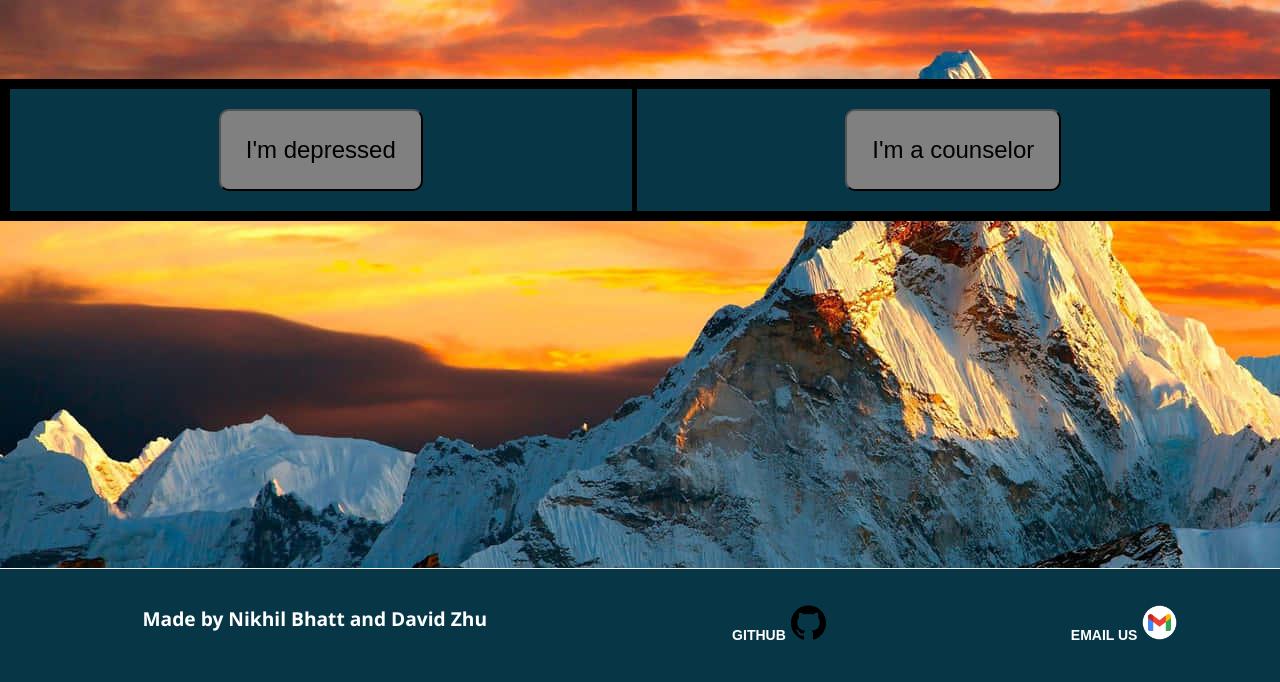
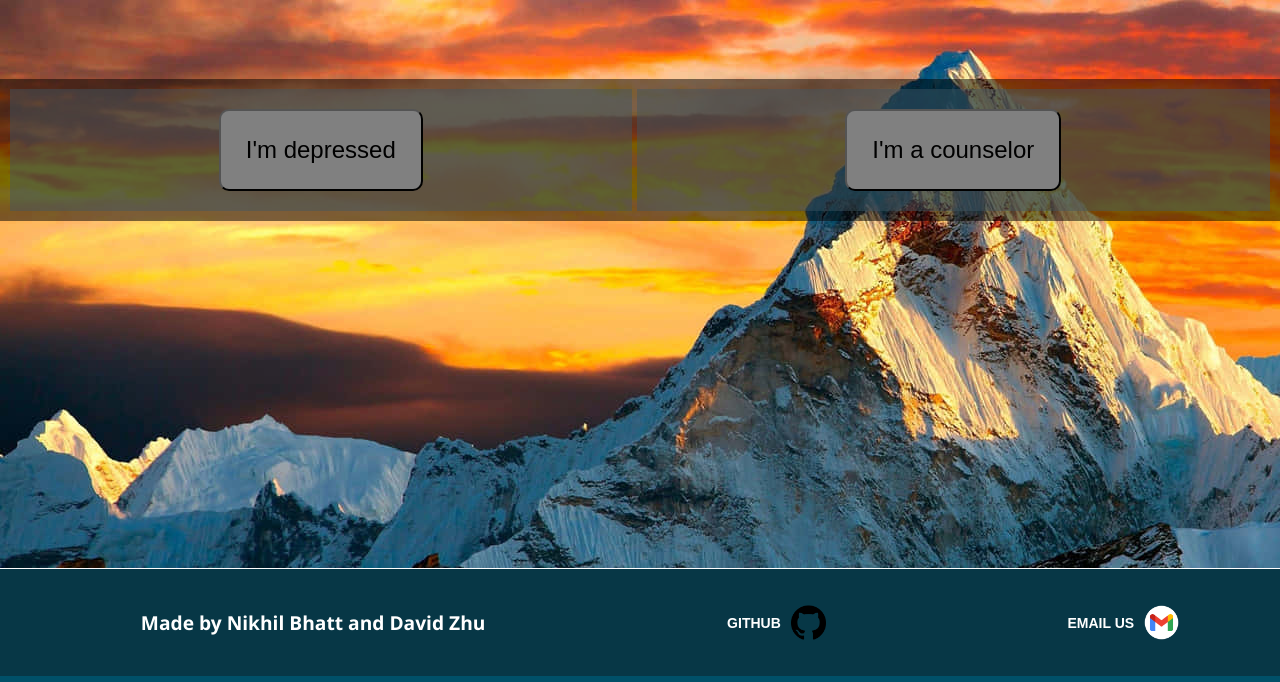
Before and after one commit to Formulaeagle161/Mental-Health-Project, a website built with Vite: page quickchat/index.html in a window 1280 px wide. Shown: the part 232-914 px from the top of the page. Built offline with nearby package versions, Linux system fonts and the light colour scheme; some packages are replaced by stand-ins of ours; no server answers; the database is empty.

Commit message:
quick
qwuef

```diff
--- a/quickchat/index.html
+++ b/quickchat/index.html
@@ -5,6 +5,7 @@
     <meta name="viewport" content="width=device-width, initial-scale=1.0">
     <title>Awarenymous - Quick Chat</title>
     <link rel="stylesheet" href="quickchat.css" />
+    <link rel = "stylesheet" href = "style.css"/>
 </head>
 <body>
 
--- a/quickchat/quickchat.css
+++ b/quickchat/quickchat.css
@@ -46,7 +46,7 @@ h4 {
     display: grid;
     grid-template-columns: auto auto;
     gap: 5px;
-    background-color: #000000;
+    background-color: #00000083;
     padding: 10px;
 }
 
@@ -54,7 +54,7 @@ h4 {
     text-align: center;
     padding: 20px 0;
     font-size: 30px;
-    background-color: #073746;
+    background-color: rgba(62, 87, 99, 0.466);
 }
 .grid-item > button {
     background-color:gray;
@@ -88,7 +88,7 @@ h4 {
 #messagelistdiv{
     position: absolute;
     display: none;
-    background-color: rgba(128,128,128,0.75);
+    background-color: rgba(94, 136, 138, 0.521);
     width:50%;
     height:40%;
     left:25%;
@@ -159,3 +159,10 @@ ul {
   #footertext a:hover {
     text-decoration: underline;
   }
+  li {
+  display: flex;
+  align-items: center;
+}
+li img {
+  margin-left: 10px;
+}
```
Also changed, not shown: About.html (+4 -1 lines).
